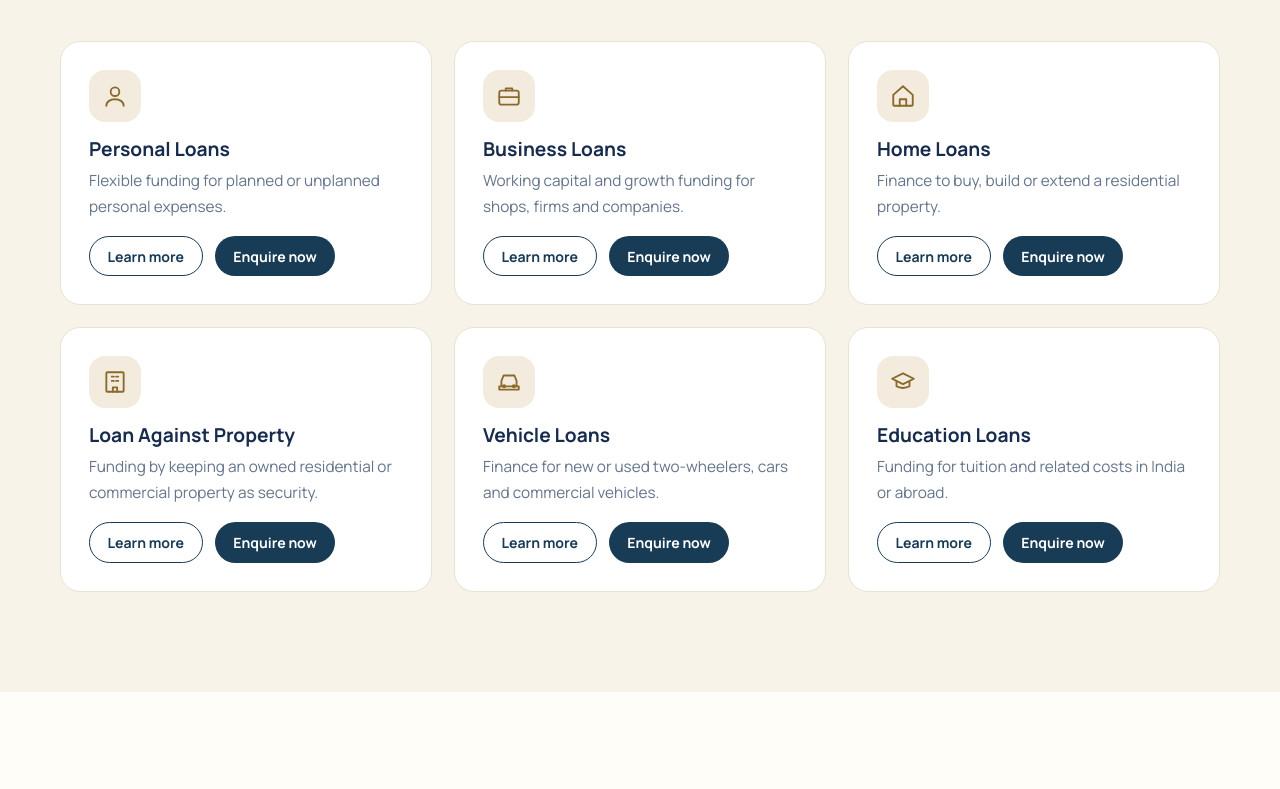
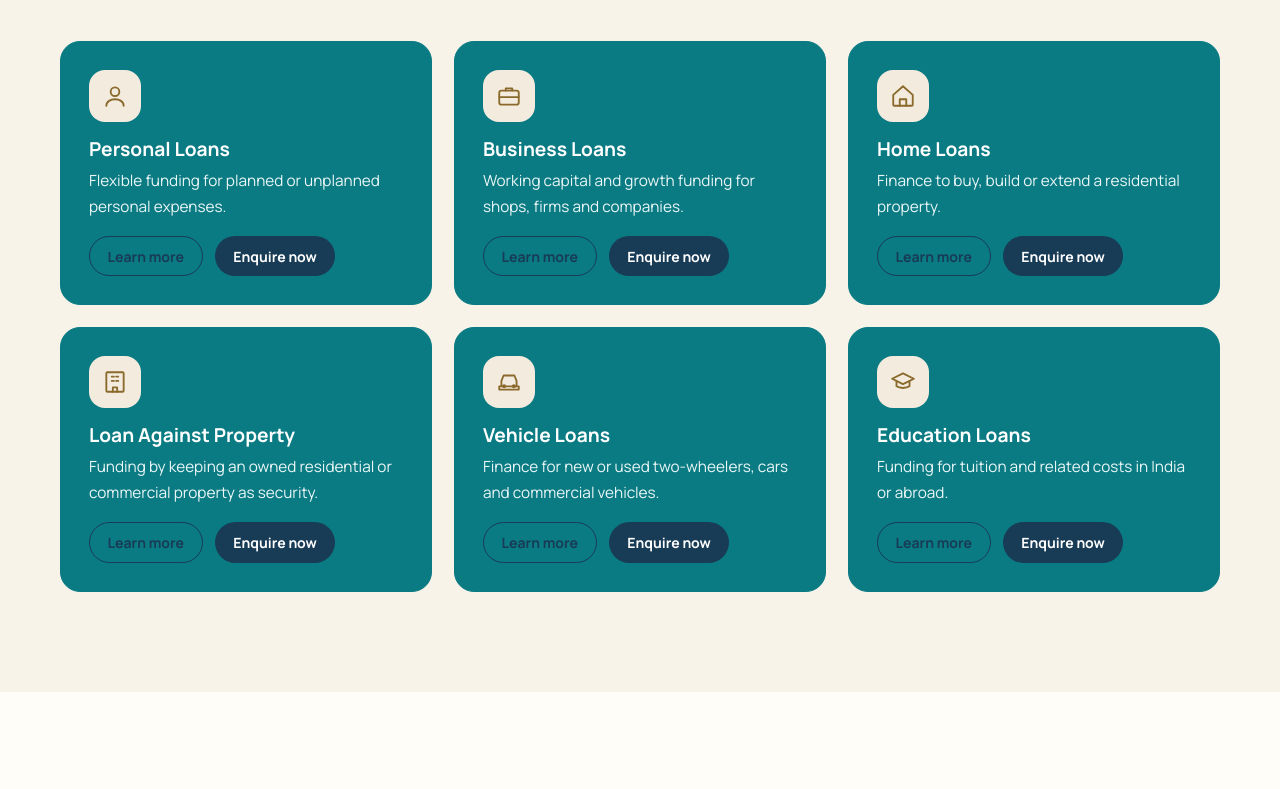
Before and after one commit to ravimehar0852-bot/F2c, a website: page index.html in a window 1280 px wide. Shown: the part 890-1679 px from the top of the page. Drawn offline with Linux system fonts and the light colour scheme; no server answers.

Commit message:
Add styles for loan category cards
Add styles for loan category cards in home services section.

```diff
--- a/styles.css
+++ b/styles.css
@@ -251,3 +251,16 @@ footer .brand-nidhi {
 footer .brand-capital {
   color: #F20D18 !important;
 }
+/* Loan Category Cards Only */
+#homeServices .card {
+  background: #0A7B83 !important;
+  border-color: #0A7B83 !important;
+}
+
+#homeServices .card h3 {
+  color: #FFFFFF !important;
+}
+
+#homeServices .card p {
+  color: #EAF6F6 !important;
+}
```
